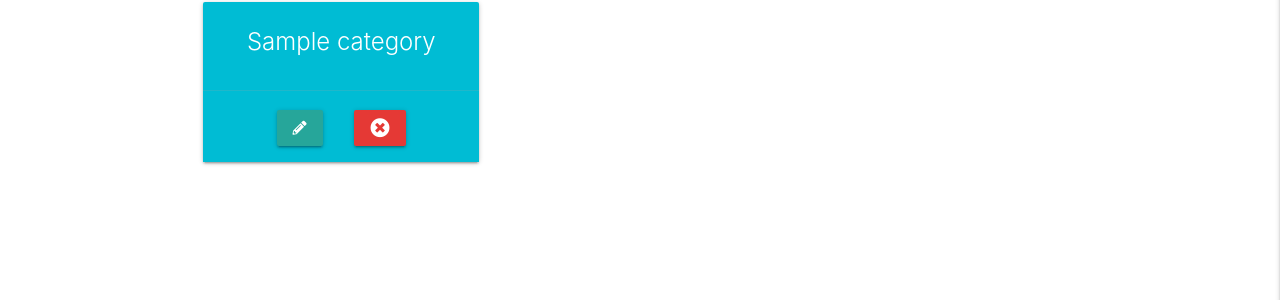
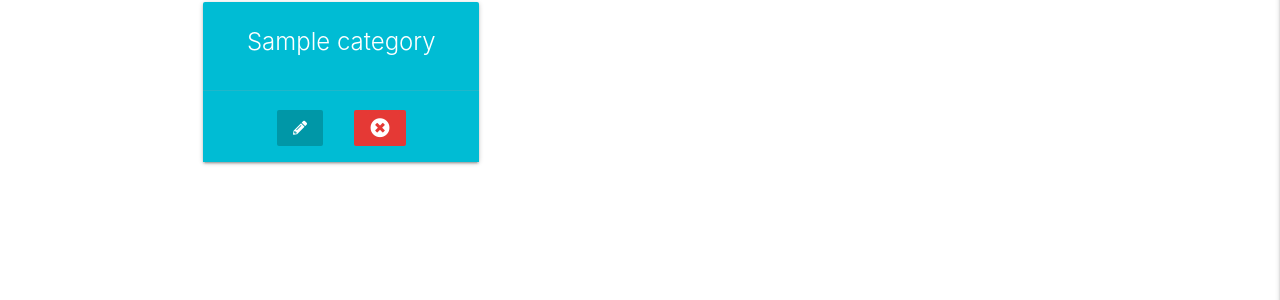
Before and after one commit to dandavies23/jargon-unchained, a Flask app: page /get_categories in a window 1280 px wide. Shown: the part 238-538 px from the top of the page. Run offline with Flask 2, Linux system fonts and the light colour scheme; a database or web service that is not in the repository returns one stand-in record (values such as "Sample title"); some libraries are stand-ins or nearby versions.

Commit message:
Button flattening inline with wireframe

```diff
--- a/static/css/style.css
+++ b/static/css/style.css
@@ -15,3 +15,7 @@
 .table-of-contents a:hover {
     border-left: 1px solid #39c2c8;
 }
+
+.btn-flat {
+    color: #ffff;
+}
--- a/templates/categories.html
+++ b/templates/categories.html
@@ -20,13 +20,13 @@
                     </div>
                     <div class="card-action flow-text">
                         <a href="{{ url_for('edit_category', category_id=category._id) }}">
-                            <i class="btn fas fa-pencil-alt"></i>
+                            <i class="btn-flat cyan darken-2 fas fa-pencil-alt"></i>
                         </a>
-                        <button data-target="{{ category._id }}" class="btn modal-trigger red darken-1">
+                        <button data-target="{{ category._id }}" class="btn-flat modal-trigger red darken-1">
                             <i class="fas fa-times-circle"></i>
                         </button>
                     </div>
-                    <!-- Modal Structure -->
+                    <!-- Modal Delete Warning -->
                     <div id="{{ category._id }}" class="modal">
                         <div class="modal-content">
                             <h4>Are you sure you want to Delete this Category?</h4>
```
Also changed, not shown: templates/jargon.html (+2 -9 lines).
